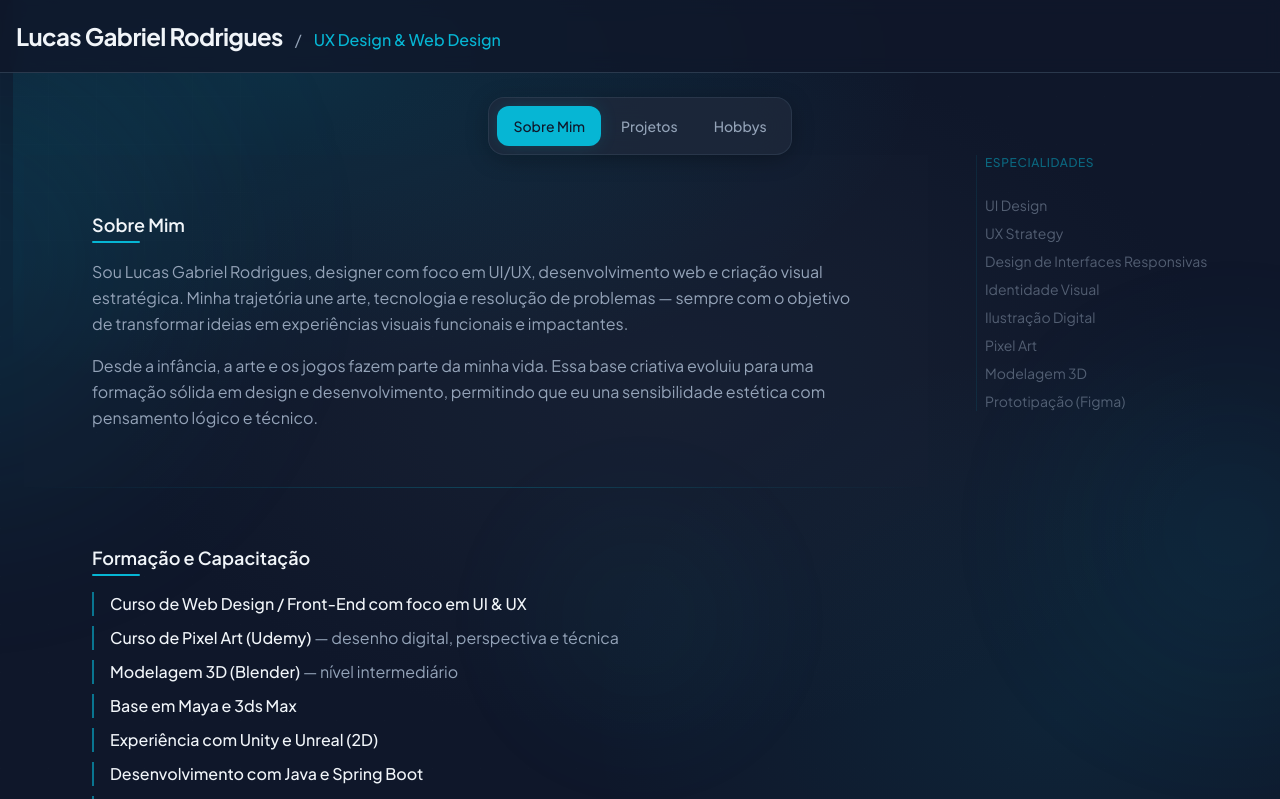
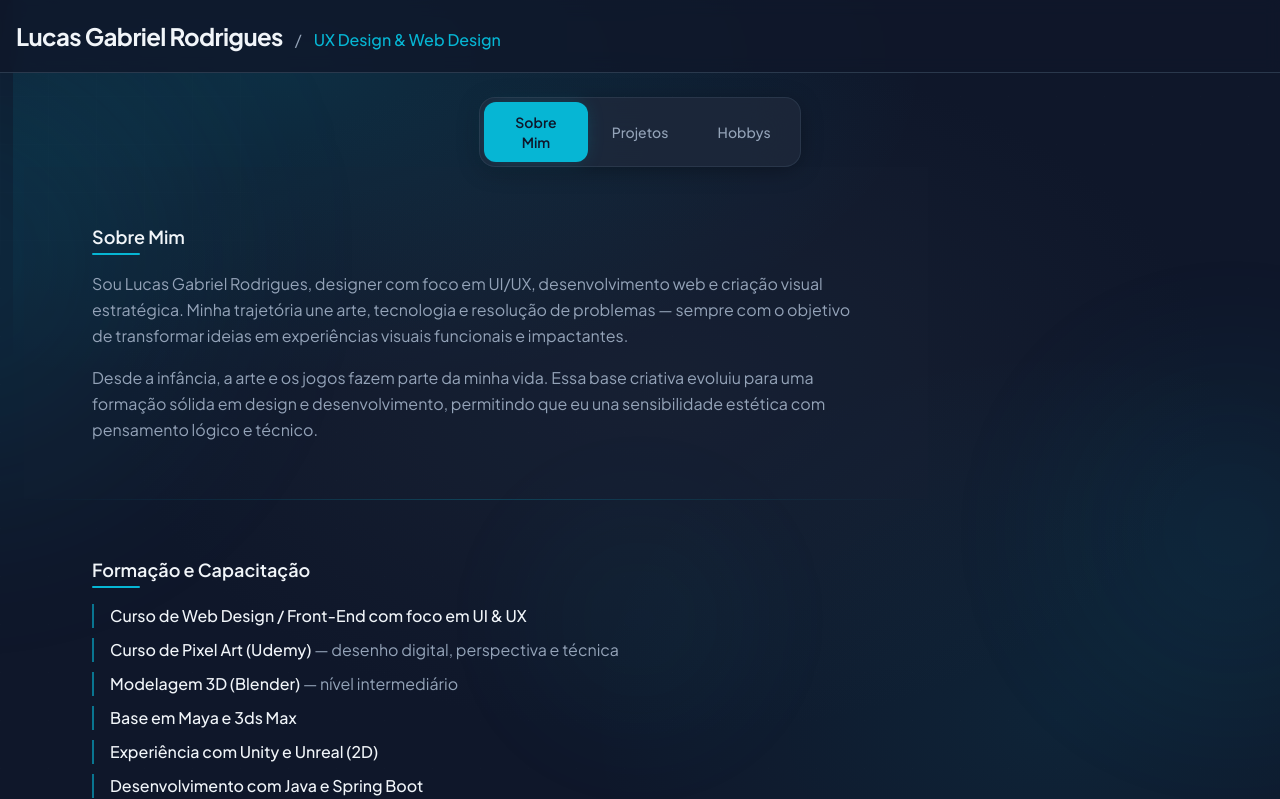
Before and after one commit to VS-LGR/LGR-Design, a Next.js app: page / in a window 1280 px wide. Shown: the top 799 px of the page. Built offline with nearby package versions, Linux system fonts and the light colour scheme.

Commit message:
Sexto Commit -> Controle da side bar e menu

```diff
--- a/src/app/page.tsx
+++ b/src/app/page.tsx
@@ -3,6 +3,7 @@
 import { useState, useCallback } from "react";
 import type { TabId } from "@/types";
 import { TabNav } from "@/components/shared/TabNav";
+import { DynamicSidebar } from "@/components/shared/DynamicSidebar";
 import { AboutSection } from "@/components/about/AboutSection";
 import { ProjectGrid } from "@/components/projects/ProjectGrid";
 import { HobbyGrid } from "@/components/hobbies/HobbyGrid";
@@ -17,14 +18,14 @@ export default function Home() {
   return (
     <>
       <TabNav activeTab={activeTab} onTabChange={handleTabChange} />
-      <div
-        className="min-h-[50vh] relative"
-        key={activeTab}
-      >
-        <div className="animate-in">
-          {activeTab === "about" && <AboutSection />}
-          {activeTab === "projects" && <ProjectGrid />}
-          {activeTab === "hobbies" && <HobbyGrid />}
+      <div className="min-h-[50vh] relative" key={activeTab}>
+        <div className="animate-in grid grid-cols-1 xl:grid-cols-[1fr_280px] xl:gap-12 xl:max-w-7xl xl:mx-auto xl:px-6">
+          <div className="min-w-0">
+            {activeTab === "about" && <AboutSection />}
+            {activeTab === "projects" && <ProjectGrid />}
+            {activeTab === "hobbies" && <HobbyGrid />}
+          </div>
+          <DynamicSidebar activeTab={activeTab} />
         </div>
       </div>
     </>
--- a/src/components/about/AboutSection.tsx
+++ b/src/components/about/AboutSection.tsx
@@ -5,26 +5,16 @@ import { SpecialtiesCarousel } from "./SpecialtiesCarousel";
 import { DifferentialBlock } from "./DifferentialBlock";
 import { CreativePreferencesCarousel } from "./CreativePreferencesCarousel";
 import { ObjectiveBlock } from "./ObjectiveBlock";
-import { aboutContent } from "@/lib/about";
 
-/**
- * Layout contínuo: sem cards rígidos, uso de opacidade e fade.
- * - Faixas full-width com bg em opacity alternada (surface/10, surface/5).
- * - Separadores em gradiente (transparente → accent → transparente).
- * - Coluna direita em telas grandes com conteúdo em baixa opacidade para preencher o espaço e dar continuidade visual.
- */
 export function AboutSection() {
-  const { specialties } = aboutContent;
-
   return (
     <div
       role="tabpanel"
       id="panel-about"
       aria-labelledby="tab-about"
-      className="w-full"
+      className="w-full min-w-0"
     >
-      <div className="grid grid-cols-1 xl:grid-cols-[1fr_280px] xl:gap-12 xl:max-w-7xl xl:mx-auto xl:px-6">
-        <div className="min-w-0 stagger-children">
+      <div className="stagger-children">
         <section
           className="w-full py-10 md:py-14 px-4 md:px-8 bg-surface/10"
           aria-labelledby="intro-heading"
@@ -88,24 +78,6 @@ export function AboutSection() {
           </div>
         </section>
       </div>
-
-        {/* Coluna direita: conteúdo em baixa opacidade para preencher e dar continuidade (evita “meia página vazia”) */}
-        <aside
-          className="hidden xl:block sticky top-32 h-fit opacity-50"
-          aria-label="Resumo visual"
-        >
-          <div className="space-y-6 pl-2 border-l border-accent/20">
-            <p className="text-xs font-medium text-accent uppercase tracking-wider">
-              Especialidades
-            </p>
-            <ul className="space-y-2 text-sm text-muted">
-              {specialties.slice(0, 8).map((s, i) => (
-                <li key={i}>{s}</li>
-              ))}
-            </ul>
-          </div>
-        </aside>
-      </div>
     </div>
   );
 }
--- /dev/null
+++ b/src/components/shared/DynamicSidebar.tsx
@@ -0,0 +1,50 @@
+"use client";
+
+import type { TabId } from "@/types";
+import { aboutContent } from "@/lib/about";
+import { projectCategories } from "@/lib/projects";
+import { hobbiesList } from "@/lib/hobbies";
+
+interface DynamicSidebarProps {
+  activeTab: TabId;
+}
+
+const sidebarConfig = {
+  about: {
+    title: "Especialidades",
+    items: aboutContent.specialties,
+  },
+  projects: {
+    title: "Categorias",
+    items: projectCategories.map((c) => c.label),
+  },
+  hobbies: {
+    title: "Hobbys",
+    items: hobbiesList.map((h) => h.title),
+  },
+} as const;
+
+export function DynamicSidebar({ activeTab }: DynamicSidebarProps) {
+  const config = sidebarConfig[activeTab];
+
+  return (
+    <aside
+      className="hidden xl:block sticky top-32 h-fit opacity-60 transition-opacity duration-300"
+      aria-label="Resumo do tópico"
+    >
+      <div
+        key={activeTab}
+        className="space-y-6 pl-2 border-l border-accent/20 animate-in"
+      >
+        <p className="text-xs font-medium text-accent uppercase tracking-wider">
+          {config.title}
+        </p>
+        <ul className="space-y-2 text-sm text-muted">
+          {config.items.map((item, i) => (
+            <li key={i}>{item}</li>
+          ))}
+        </ul>
+      </div>
+    </aside>
+  );
+}
--- a/src/components/shared/TabNav.tsx
+++ b/src/components/shared/TabNav.tsx
@@ -16,46 +16,19 @@ interface TabNavProps {
 
 export function TabNav({ activeTab, onTabChange }: TabNavProps) {
   const [mobileOpen, setMobileOpen] = useState(false);
+  const activeIndex = tabs.findIndex((t) => t.id === activeTab);
 
   useEffect(() => {
     setMobileOpen(false);
   }, [activeTab]);
 
-  const tabList = (
-    <div
-      role="tablist"
-      className="flex flex-wrap gap-1 py-2 md:py-0"
-    >
-      {tabs.map((tab) => (
-        <button
-          key={tab.id}
-          role="tab"
-          id={`tab-${tab.id}`}
-          aria-selected={activeTab === tab.id}
-          aria-controls={`panel-${tab.id}`}
-          tabIndex={activeTab === tab.id ? 0 : -1}
-          onClick={() => onTabChange(tab.id)}
-          className={`
-            px-4 py-2.5 rounded-xl text-sm font-medium transition-all duration-300 ease-out focus-ring
-            ${
-              activeTab === tab.id
-                ? "bg-accent text-dark shadow-glow-sm"
-                : "text-muted hover:text-primary hover:bg-surface/80"
-            }
-          `}
-        >
-          {tab.label}
-        </button>
-      ))}
-    </div>
-  );
-
   return (
     <nav
-      className="sticky top-[57px] md:top-[65px] z-40 pt-2 md:pt-6 pb-0 md:pb-0"
+      className="sticky top-[57px] md:top-[65px] z-40 pt-2 md:pt-6 pb-0"
       aria-label="Navegação principal"
     >
       <div className="container mx-auto px-4">
+        {/* Mobile: botão Menu + label da aba */}
         <div className="md:hidden flex items-center justify-between border-b border-border-dark/50 bg-surface/90 backdrop-blur rounded-t-xl px-2 py-2">
           <button
             type="button"
@@ -71,13 +44,50 @@ export function TabNav({ activeTab, onTabChange }: TabNavProps) {
             {tabs.find((t) => t.id === activeTab)?.label}
           </span>
         </div>
+
+        {/* Desktop: segmented control com indicador deslizante */}
         <div
           id="tablist-mobile"
           aria-labelledby="tablist-mobile-toggle"
           className={`md:flex md:justify-center ${mobileOpen ? "block border-b border-border-dark/50 bg-surface/80 backdrop-blur" : "hidden md:block"}`}
         >
-          <div className="md:inline-flex md:rounded-2xl md:border md:border-border-dark/60 md:bg-surface/80 md:backdrop-blur-xl md:px-2 md:py-2 md:shadow-card">
-            {tabList}
+          <div className="relative inline-flex p-1 rounded-2xl border border-border-dark/60 bg-surface/80 backdrop-blur-xl shadow-card">
+            {/* Pill deslizante: desloca-se pela largura de um segmento */}
+            <div
+              className="absolute top-1 bottom-1 rounded-xl bg-accent shadow-glow-sm transition-transform duration-300 ease-out"
+              style={{
+                left: "4px",
+                width: "calc((100% - 8px) / 3)",
+                transform: `translateX(${activeIndex * 100}%)`,
+              }}
+              aria-hidden
+            />
+            {tabs.map((tab, index) => (
+              <button
+                key={tab.id}
+                role="tab"
+                id={`tab-${tab.id}`}
+                aria-selected={activeTab === tab.id}
+                aria-controls={`panel-${tab.id}`}
+                tabIndex={activeTab === tab.id ? 0 : -1}
+                onClick={() => onTabChange(tab.id)}
+                className="relative z-10 flex-1 min-w-[100px] px-5 py-2.5 rounded-xl text-sm font-medium transition-colors duration-200 focus-ring"
+                style={{
+                  color:
+                    activeTab === tab.id
+                      ? "var(--color-dark, #0f172a)"
+                      : undefined,
+                }}
+              >
+                {activeTab === tab.id ? (
+                  <span className="text-dark font-semibold">{tab.label}</span>
+                ) : (
+                  <span className="text-muted hover:text-primary">
+                    {tab.label}
+                  </span>
+                )}
+              </button>
+            ))}
           </div>
         </div>
       </div>
```
Lines whose indentation alone changed are shown as unchanged.
